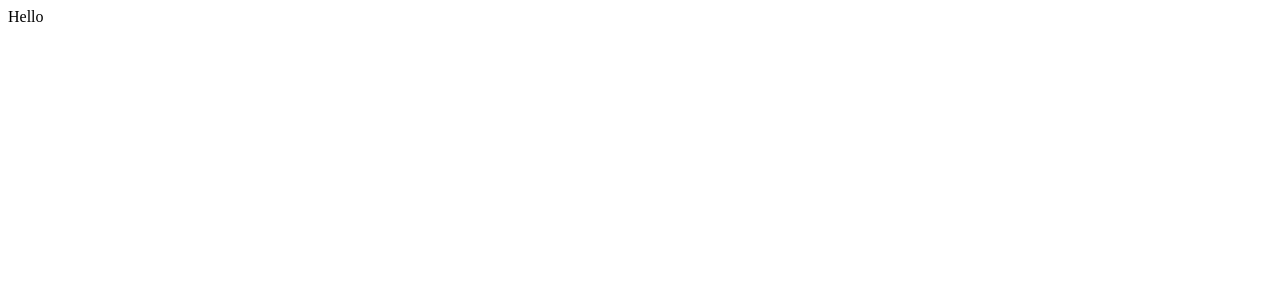
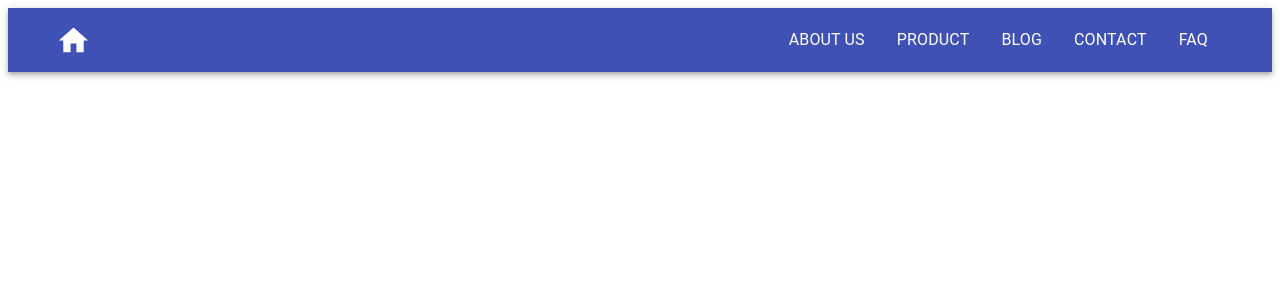
Before and after one commit to PatCeriale/Food-Truck-App, a React (Create React App) app: page / in a window 1280 px wide. Shown: the top 300 px of the page. Built offline with nearby package versions, Linux system fonts and the light colour scheme.

Commit message:
navbar showing

```diff
--- /dev/null
+++ b/src/app.css
@@ -0,0 +1,4 @@
+* > body {
+  margin: 0;
+  box-sizing: border-box;
+}
--- a/src/components/Navbar/Navbar.js
+++ b/src/components/Navbar/Navbar.js
@@ -1,42 +1,64 @@
-import React from "react";
-// import { Link } from "react-router-dom";
-import "./style.css";
+import * as React from "react";
+import {
+  AppBar,
+  Toolbar,
+  IconButton,
+  ListItemText,
+  ListItem,
+  List,
+  Container,
+} from "@material-ui/core";
+import { Home } from "@material-ui/icons";
+import { makeStyles } from "@material-ui/core/styles";
+
+const useStyles = makeStyles({
+  navbarDisplayFlex: {
+    display: `flex`,
+    justifyContent: `space-between`,
+  },
+  navDisplayFlex: {
+    display: `flex`,
+    justifyContent: `space-between`,
+  },
+  linkText: {
+    textDecoration: `none`,
+    textTransform: `uppercase`,
+    color: `white`,
+  },
+});
+
+const navLinks = [
+  { title: `about us`, path: `/about-us` },
+  { title: `product`, path: `/product` },
+  { title: `blog`, path: `/blog` },
+  { title: `contact`, path: `/contact` },
+  { title: `faq`, path: `/faq` },
+];
 
 export default function NavBar() {
+  const classes = useStyles();
   return (
-    <div>Hello</div>
-    // <div className="NavBar">
-    //   <nav className="navbar navbar-expand-lg navbar-dark bg-dark">
-    //     <Link to="/" className="navbar-brand mx-5" id="Patrick">
-    //       <h3>Patrick Ceriale</h3>{" "}
-    //     </Link>
-    //     <button
-    //       className="navbar-toggler"
-    //       type="button"
-    //       data-toggle="collapse"
-    //       data-target="#navbarNav"
-    //       aria-controls="navbarNav"
-    //       aria-expanded="false"
-    //       aria-label="Toggle navigation"
-    //     >
-    //       <span className="navbar-toggler-icon"></span>
-    //     </button>
-    //     <div className="collapse navbar-collapse" id="navbarNav">
-    //       <ul className="navbar-nav ml-auto">
-    //         <li className="nav-item active">
-    //           <Link to="/">About </Link>
-    //         </li>
-    //         <li className="nav-item">
-    //           {" "}
-    //           <Link to="/portfolio"> Portfolio</Link>{" "}
-    //         </li>
-    //         <li className="nav-item">
-    //           {" "}
-    //           <Link to="/contact">Contact</Link>
-    //         </li>
-    //       </ul>
-    //     </div>
-    //   </nav>
-    // </div>
+    <AppBar position="static">
+      <Toolbar>
+        <Container maxWidth="xl" className={classes.navbarDisplayFlex}>
+          <IconButton edge="start" color="inherit" aria-label="home">
+            <Home fontSize="large" />
+          </IconButton>
+          <List
+            component="nav"
+            aria-labelledby="main navigation"
+            className={classes.navDisplayFlex}
+          >
+            {navLinks.map(({ title, path }) => (
+              <a href={path} key={title} className={classes.linkText}>
+                <ListItem button>
+                  <ListItemText primary={title} />
+                </ListItem>
+              </a>
+            ))}
+          </List>
+        </Container>
+      </Toolbar>
+    </AppBar>
   );
 }
```
